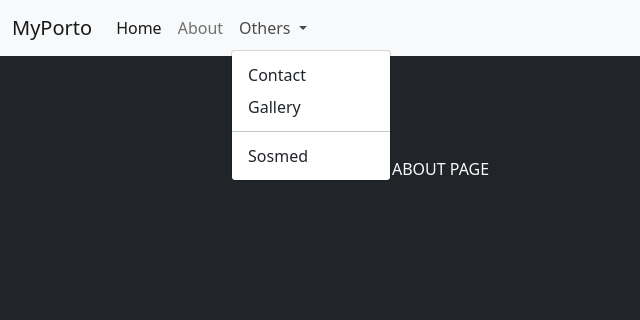
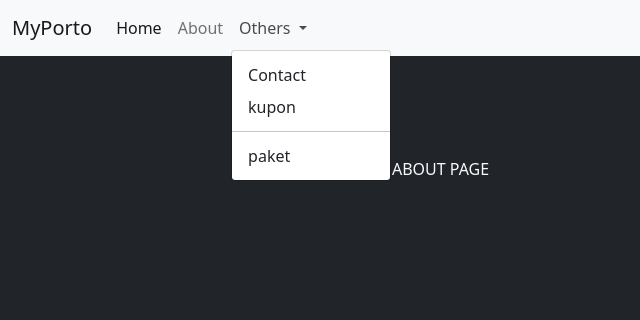
Before and after one commit to GilangFathurahman/Website-Tour-Guide, a plain HTML site: page about/index.html in a window 1280 px wide. Both pictures are taken after a click on the button "Others". Shown: the full height of the page, 0-640 px from the left. Drawn offline with nearby package versions, Linux system fonts and the light colour scheme.

Commit message:
Update index.html

```diff
--- a/about/index.html
+++ b/about/index.html
@@ -34,11 +34,11 @@
             </a>
             <ul class="dropdown-menu" aria-labelledby="navbarDropdown">
               <li><a class="dropdown-item" href="/contact">Contact</a></li>
-              <li><a class="dropdown-item" href="/gallery">Gallery</a></li>
+              <li><a class="dropdown-item" href="/kupon">kupon</a></li>
               <li>
                 <hr class="dropdown-divider">
               </li>
-              <li><a class="dropdown-item" href="/sosmed">Sosmed</a></li>
+              <li><a class="dropdown-item" href="/paket">paket</a></li>
             </ul>
           </li>
         </ul>
```
